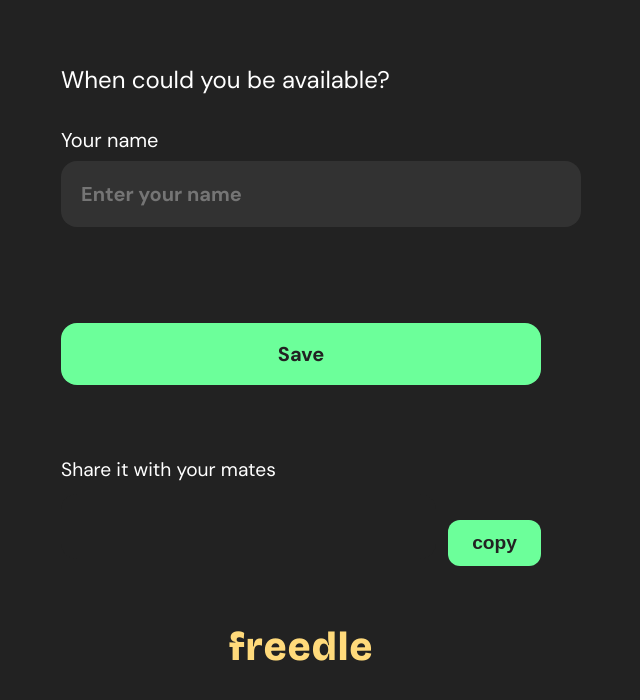
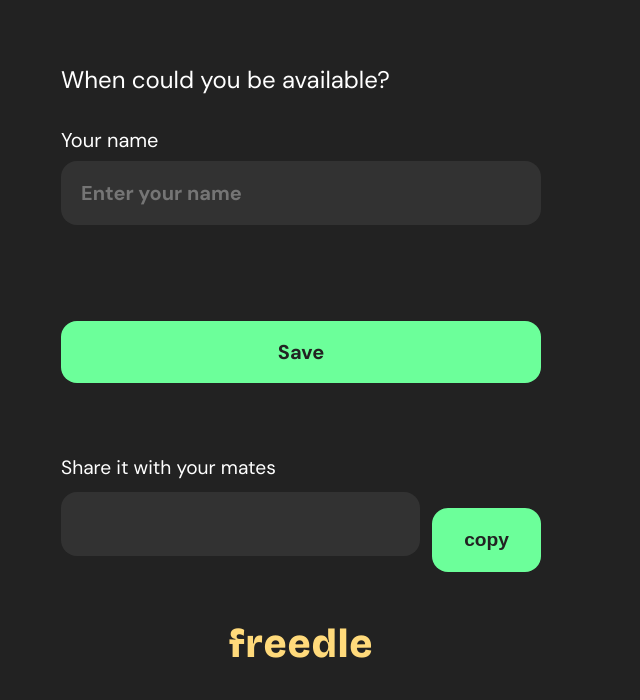
Before and after one commit to vexalist/freedle, a Flask app: template app/templates/poll_response.html in a window 1280 px wide. Shown: the top 700 px of the page, without its empty margins (339-979 px from the left). Run offline with Flask 3, Linux system fonts and the light colour scheme; the template is opened without the code that fills it, so the values that code supplies are empty.

Commit message:
style: update button and logo styling across templates

```diff
--- a/app/static/styleguide.css
+++ b/app/static/styleguide.css
@@ -77,6 +77,8 @@ label {
     border: none;
     width: 100%;
     margin-bottom: 32px;
+    height: 64px;
+    box-sizing: border-box;
 }
 .calendar-section {
     margin-top: 32px;
@@ -154,6 +156,7 @@ label {
     transition: background 0.15s, color 0.15s;
     overflow: hidden;
     background: none;
+    height: 44px;
 }
 .calendar-table .selected {
     background: var(--variable-collection-secondary500);
@@ -188,9 +191,10 @@ label {
     font-family: var(--page-title-font-family);
     font-weight: var(--page-title-font-weight);
     font-size: 2.5rem;
-    color: var(--variable-collection-terciary500);
+    color: var(--variable-collection-terciary500) !important;
     margin-top: 32px;
     letter-spacing: 1px;
+    display: block;
 }
 @media (max-width: 600px) {
     .container {
@@ -237,3 +241,15 @@ label {
     margin: 0;
     padding: 0;
 }
+/* Share link copy button styling for alignment */
+.copy-btn {
+    height: 64px;
+    display: flex;
+    align-items: center;
+    justify-content: center;
+    border-radius: 16px;
+    font-size: 1.2rem;
+    font-weight: bold;
+    padding: 0 32px;
+    box-sizing: border-box;
+}
--- a/app/templates/create_poll.html
+++ b/app/templates/create_poll.html
@@ -46,7 +46,7 @@
             </div>
             <button class="done-btn" id="done-btn" type="submit" disabled>Done</button>
         </form>
-        <div class="logo">freedle</div>
+        <a href="/create" class="logo" style="text-decoration: none; color: inherit;">freedle</a>
     </div>
     <script>
         // --- Calendar Logic ---
--- a/app/templates/poll_response.html
+++ b/app/templates/poll_response.html
@@ -29,11 +29,11 @@
         <div style="margin: 40px 0 24px 0;">
             <div style="font-size: 1.2rem; margin-bottom: 12px;">Share it with your mates</div>
             <div style="display: flex; align-items: center; gap: 12px;">
-                <input id="poll-url" class="input-box" type="text" value="{{ poll_url }}" readonly style="flex: 1; user-select: all; font-size: 1.2rem; background: #222; border: none; color: #fff;">
-                <button id="copy-btn" type="button" style="background: #6cff9a; color: #222; font-weight: bold; border-radius: 12px; border: none; padding: 12px 24px; font-size: 1.2rem; cursor: pointer;">copy</button>
+                <input id="poll-url" class="input-box" type="text" value="{{ poll_url }}" readonly style="flex: 1; user-select: all; font-size: 1.2rem; background: var(--variable-collection-primary90); border: none; color: #fff;">
+                <button id="copy-btn" type="button" class="copy-btn" style="background: #6cff9a; color: #222; border: none; cursor: pointer;">copy</button>
             </div>
         </div>
-        <div class="logo">freedle</div>
+        <a href="/create" class="logo" style="text-decoration: none; color: inherit;">freedle</a>
     </div>
     <script>
         document.getElementById('copy-btn').onclick = function() {
--- a/app/templates/poll_results.html
+++ b/app/templates/poll_results.html
@@ -32,7 +32,7 @@
             <div style="font-size: 1.2rem; margin-bottom: 12px;">Share it with your mates</div>
             <div style="display: flex; align-items: center; gap: 12px;">
                 <input id="poll-url" class="input-box" type="text" value="{{ poll_url }}" readonly style="flex: 1; user-select: all; font-size: 1.2rem; background: var(--variable-collection-primary90); border: none; color: #fff;">
-                <button id="copy-btn" type="button" style="background: #6cff9a; color: #222; font-weight: bold; border-radius: 12px; border: none; padding: 12px 24px; font-size: 1.2rem; cursor: pointer;">copy</button>
+                <button id="copy-btn" type="button" class="copy-btn" style="background: #6cff9a; color: #222; border: none; cursor: pointer;">copy</button>
             </div>
         </div>
         <div style="overflow-x: auto;">
```
